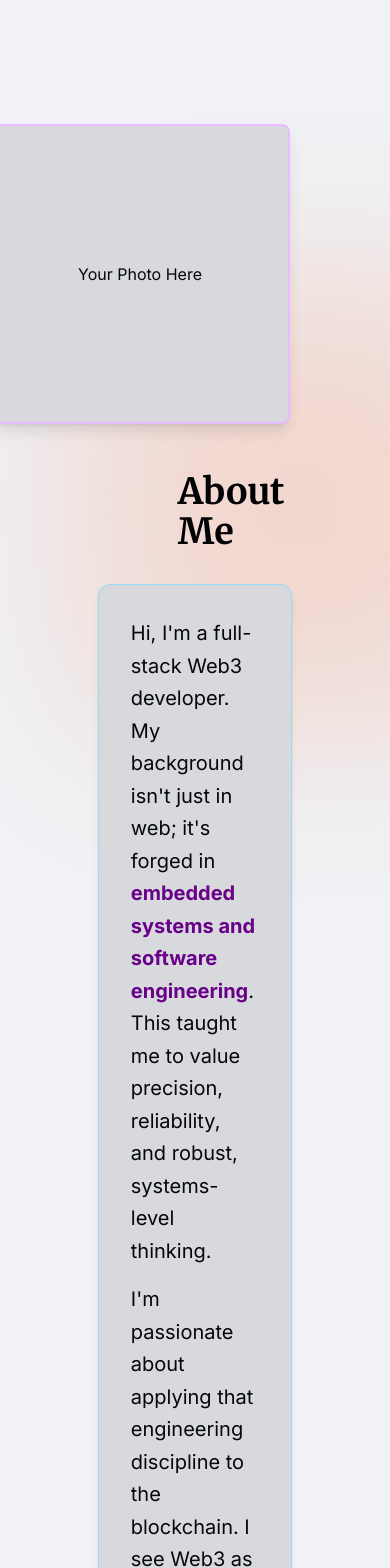
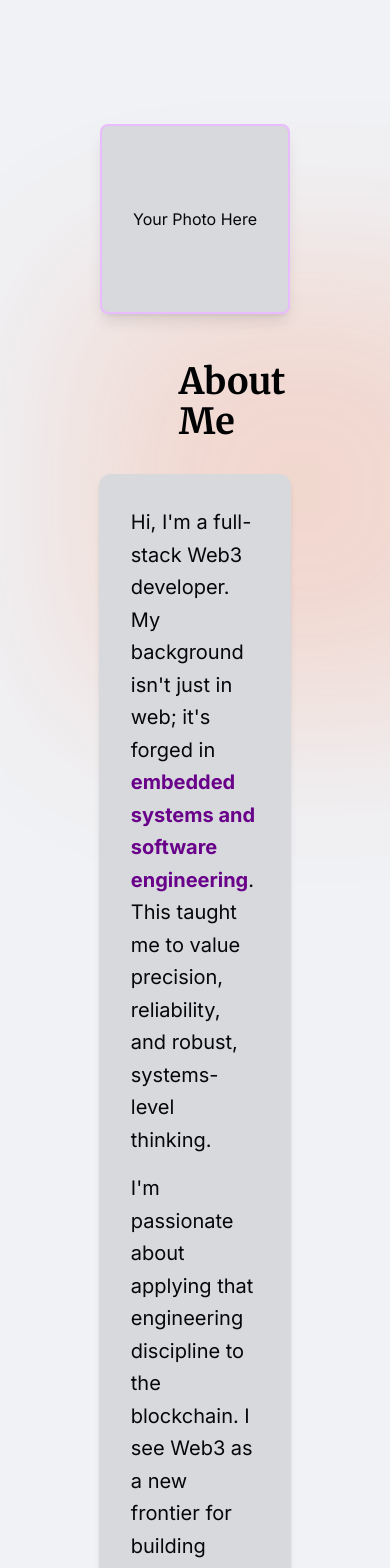
Before and after one commit to BigWess57/My-Portfolio, a Next.js app in the folder my-portfolio/: page / in a window 390 px wide. Shown: the part 880-2448 px from the top of the page. Built offline with nearby package versions, Linux system fonts and the light colour scheme.

Commit message:
fix comments + fix image small screen

```diff
--- a/my-portfolio/app/globals.css
+++ b/my-portfolio/app/globals.css
@@ -89,7 +89,7 @@
   --primary-900: oklch(92.71% 0.140 43.49);
   --primary-950: oklch(98% 0.120 43.49);
 
-  /* SECONDARY (yellow/gold) */
+  /* SECONDARY */
   --secondary-50:  oklch(14.00% 0.2 315);
   --secondary-100: oklch(19.53% 0.2 315);
   --secondary-200: oklch(28.74% 0.2 315);
@@ -102,7 +102,7 @@
   --secondary-900: oklch(92.27% 0.2 315);
   --secondary-950: oklch(98.01% 0.2 315);
 
-  /* ACCENT (Blue) */
+  /* ACCENT */
   --accent-50:  oklch(15.15% 0.2 225);
   --accent-100: oklch(22.18% 0.2 225);
   --accent-200: oklch(28.74% 0.2 225);
@@ -144,7 +144,7 @@
   --primary-900: oklch(35.11% 0.124 34.64);
   --primary-950: oklch(17.13% 0.070 29.22);
 
-  /* SECONDARY (yellow/gold) */
+  /* SECONDARY */
   --secondary-50:  oklch(98.01% 0.2 315);
   --secondary-100: oklch(92.27% 0.2 315);
   --secondary-200: oklch(84.34% 0.2 315);
@@ -157,7 +157,7 @@
   --secondary-900: oklch(19.53% 0.2 315);
   --secondary-950: oklch(14.00% 0.2 315);
 
-  /* ACCENT (Blue) */
+  /* ACCENT */
   --accent-50:  oklch(98.01% 0.2 225);
   --accent-100: oklch(92.27% 0.2 225);
   --accent-200: oklch(84.34% 0.2 225);
@@ -209,7 +209,7 @@ h1, h2, h3 {
 
 @layer utilities {
   .card-hover {
-    @apply bg-neutral-800 transition-transform duration-300 ease-in-out transform border border-accent-800/30 shadow-md;
+    @apply bg-neutral-800 transition-transform duration-300 ease-in-out transform border-0 dark:border dark:border-accent-800/30 shadow-md;
   }
   .card-hover:hover {
     @apply scale-[1.04] shadow-xl;
@@ -227,6 +227,13 @@ h1, h2, h3 {
   }
   .button-hover-secondary:hover {
     @apply shadow-lg bg-secondary-950;
+  }
+
+  .button-hover-accent {
+    @apply px-3 py-1.5 text-sm sm:px-7 sm:py-4 bg-accent-500 text-accent-950 border-2 border-accent-500;
+  }
+  .button-hover-accent:hover {
+    @apply shadow-lg bg-transparent text-accent-500;
   }
 
   .badge-skills {
--- a/my-portfolio/components/portfolio/About.tsx
+++ b/my-portfolio/components/portfolio/About.tsx
@@ -48,9 +48,9 @@ const About = () => {
           }`}
       >
 
-        <div className="flex flex-col md:flex-row gap-12 md:gap-20 items-center justify-end">
+        <div className="flex flex-col lg:flex-row gap-12 md:gap-20 items-center justify-end">
 
-          <div className="w-full flex justify-end">
+          <div className="w-full flex lg:justify-end">
             {/* ** Add your Image component here **
               - 'aspect-square' or 'aspect-[3/4]' are recommended.
               - 'rounded-lg' and 'shadow-lg' add a professional touch.
@@ -62,7 +62,7 @@ const About = () => {
                 priority
               />
             */}
-            <div className="grow min-w-[300px] max-w-[500px] right-0 aspect-square bg-neutral-800 rounded-lg border-2 border-secondary-800/50 shadow-lg flex-center text-muted-foreground">
+            <div className="grow max-w-[400px] lg:min-w-[300px] lg:max-w-[500px] right-0 aspect-square bg-neutral-800 rounded-lg border-2 border-secondary-800/50 shadow-lg flex-center text-muted-foreground">
               Your Photo Here
             </div>
           </div>
--- a/my-portfolio/components/portfolio/Projects.tsx
+++ b/my-portfolio/components/portfolio/Projects.tsx
@@ -217,7 +217,7 @@ const Projects = () => {
           <ScrollAreaRadix.Root onWheel={onWheel} className="overflow-x-hidden">
             <ScrollAreaRadix.Viewport ref={viewportRef} className="overflow-x-hidden">
             <div
-              className="flex w-max space-x-16 ml-20 p-8"
+              className="flex w-max space-x-16 ml-20 p-15"
             >
               {projects.map((project, index) => (
               <Card key={index} className="card-hover max-w-xl mx-auto">
@@ -360,7 +360,7 @@ const Projects = () => {
                           <div className="w-full flex gap-4 shrink-0">
                             {project.demoLink && (
                               <a href={project.demoLink} target="_blank" rel="noopener noreferrer" className="flex-1">
-                                <Button variant="outline" className="button-hover w-full">
+                                <Button className="button-hover-accent w-full">
                                   Live Demo
                                   <ExternalLink className="w-4 h-4" />
                                 </Button>
@@ -368,7 +368,7 @@ const Projects = () => {
                             )}
                             {project.link && (
                               <a href={project.link} target="_blank" rel="noopener noreferrer" className="flex-1">
-                                <Button variant="outline" className="button-hover w-full">
+                                <Button className="button-hover-accent w-full">
                                   View Code
                                   <ExternalLink className="w-4 h-4" />
                                 </Button>
@@ -389,8 +389,8 @@ const Projects = () => {
                         rel="noopener noreferrer"
                         className="w-full"
                       >
-                        <Button variant="outline" className="gap-2 w-full button-hover">
-                          View Project
+                        <Button variant="outline" className="gap-2 w-full button-hover-accent">
+                          Live Demo
                           <ExternalLink className="w-4 h-4" />
                         </Button>
                       </a>}
@@ -401,7 +401,7 @@ const Projects = () => {
                         rel="noopener noreferrer"
                         className="w-full"
                       >
-                        <Button variant="outline" className="gap-2 w-full button-hover">
+                        <Button variant="outline" className="gap-2 w-full button-hover-accent">
                           View Code
                           <ExternalLink className="w-4 h-4" />
                         </Button>
```
